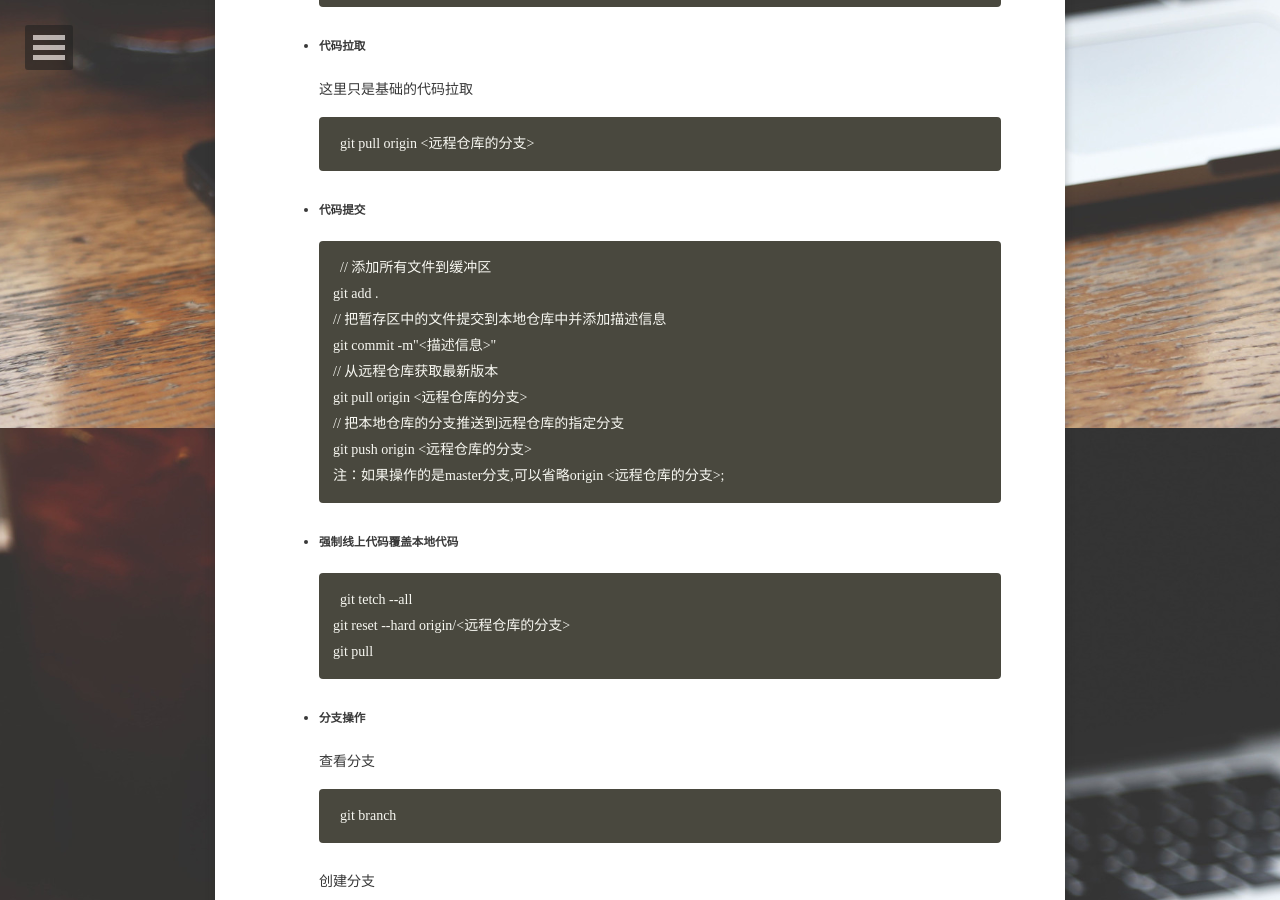
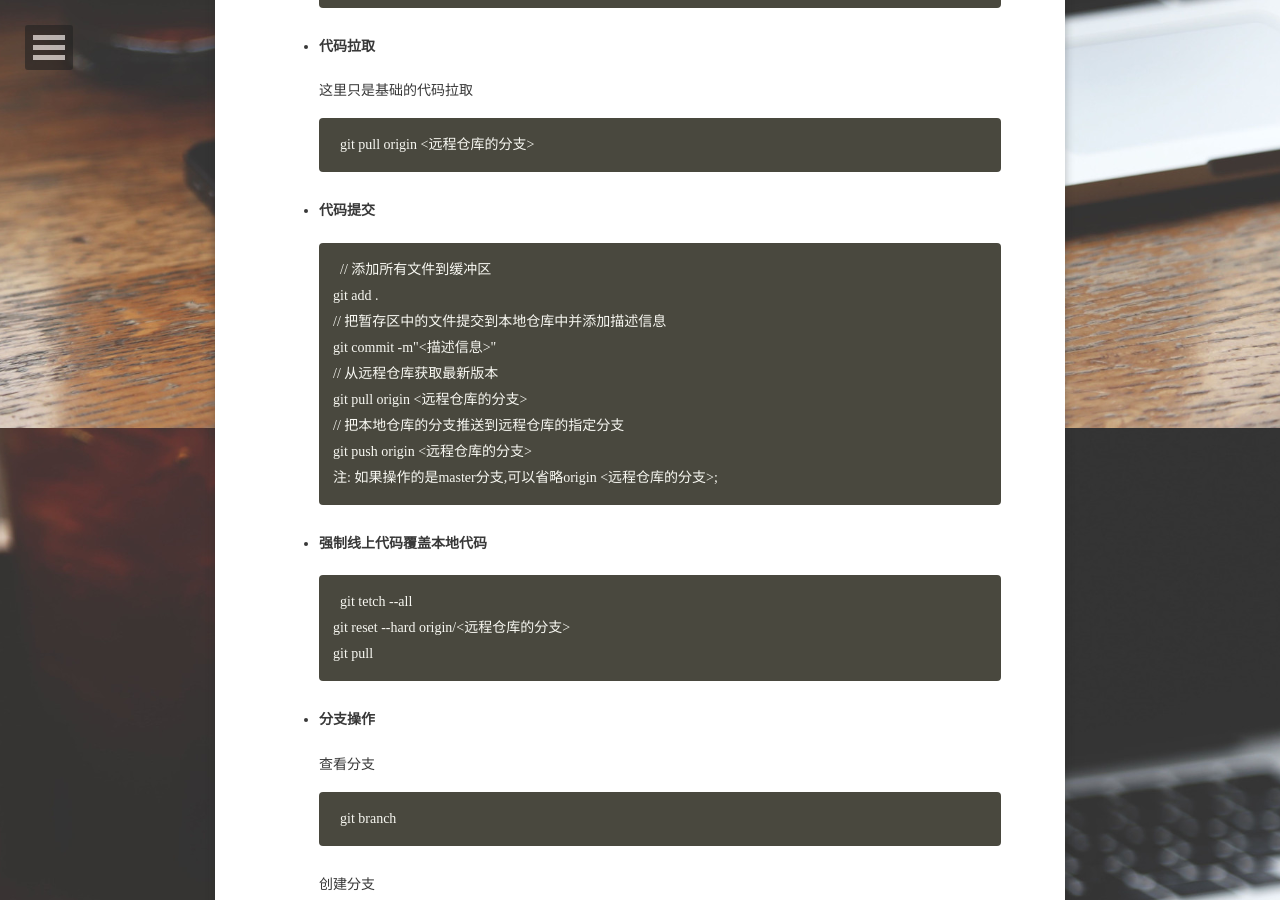
Before and after one commit to 396494384/396494384.github.io, a Jekyll site: the page built from _posts/2022-04-24-Git常用命令说明.md, in a window 1280 px wide and 900 px high, scrolled down 472 px. Built offline with Jekyll 4.4.1, drawn with Linux system fonts in a browser that asks for light colours; some web fonts are replaced; our own code applies the rules of GitHub Pages for plain Markdown files; comment, search, counter and statistics services are not loaded.

````diff
--- a/_posts/2022-04-24-Git常用命令说明.md
+++ b/_posts/2022-04-24-Git常用命令说明.md
@@ -8,22 +8,22 @@ comments: true
 ---
 
 
-- ##### 创建git仓库
+- #### 创建git仓库
   项目初始化的流程
 ~~~
-  // 初始化本地仓库，在当前目录下生成 .git 文件夹
-  git init
-  // 默认在当前目录下创建和版本库名相同的文件夹并下载版本到该文件夹下
-  git clone <远程仓库的网址>
+// 初始化本地仓库，在当前目录下生成 .git 文件夹
+git init
+// 默认在当前目录下创建和版本库名相同的文件夹并下载版本到该文件夹下
+git clone <远程仓库的网址>
 ~~~
 
-- ##### 代码拉取
+- #### 代码拉取
   这里只是基础的代码拉取
 ~~~
 git pull origin <远程仓库的分支>
 ~~~
 
-- ##### 代码提交
+- #### 代码提交
 ```
 // 添加所有文件到缓冲区
 git add .
````
Also changed, not shown: other parts of _posts/2022-04-24-Git常用命令说明.md (+3 -3 lines).
